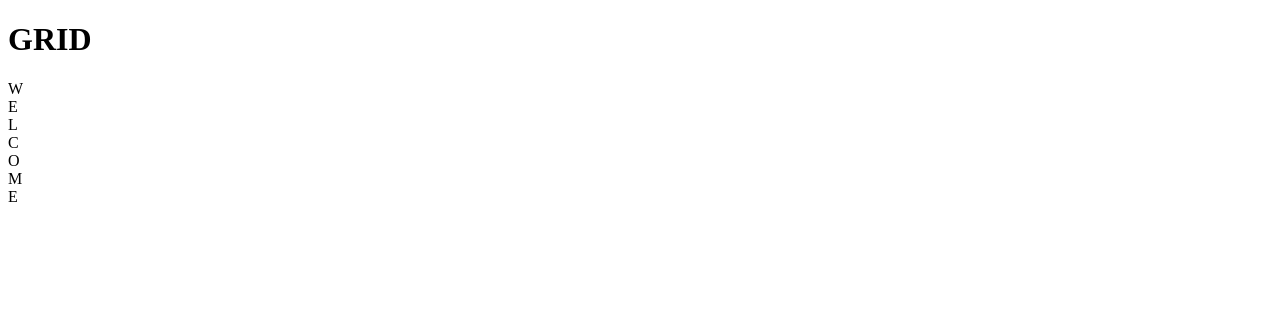
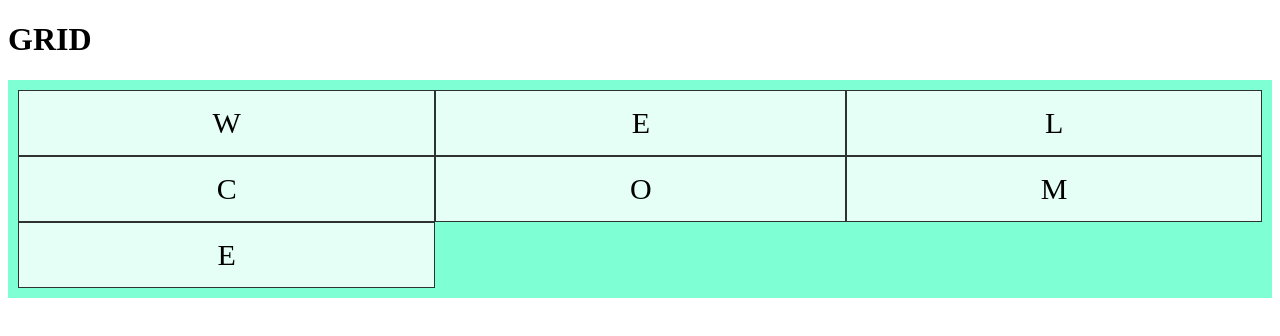
Before and after one commit to fallenben289/demo-grid-1, a plain HTML site: page demo-grid-1/index.html in a window 1280 px wide. Drawn offline with Linux system fonts and the light colour scheme.

Commit message:
3rd commit

```diff
--- a/demo-grid-1/index.html
+++ b/demo-grid-1/index.html
@@ -4,6 +4,7 @@
     <meta charset="UTF-8">
     <meta http-equiv="X-UA-Compatible" content="IE=edge">
     <meta name="viewport" content="width=device-width, initial-scale=1.0">
+    <link rel="stylesheet" href="style.css">
     <title>CSS GRID</title>
 </head>
 <body>
--- /dev/null
+++ b/demo-grid-1/style.css
@@ -0,0 +1,14 @@
+    .container{
+        display: grid;
+        grid-template-columns: auto auto auto;
+        background-color: aquamarine;
+        padding:  10px;
+    }
+
+    .grid-item {
+        background-color: rgba(255,255,255,0.8);
+        border: 0.4px solid rgba(0,0,0,0.8);
+        padding: 15px;
+        font-size: 30px;
+        text-align: center;
+    }
```
